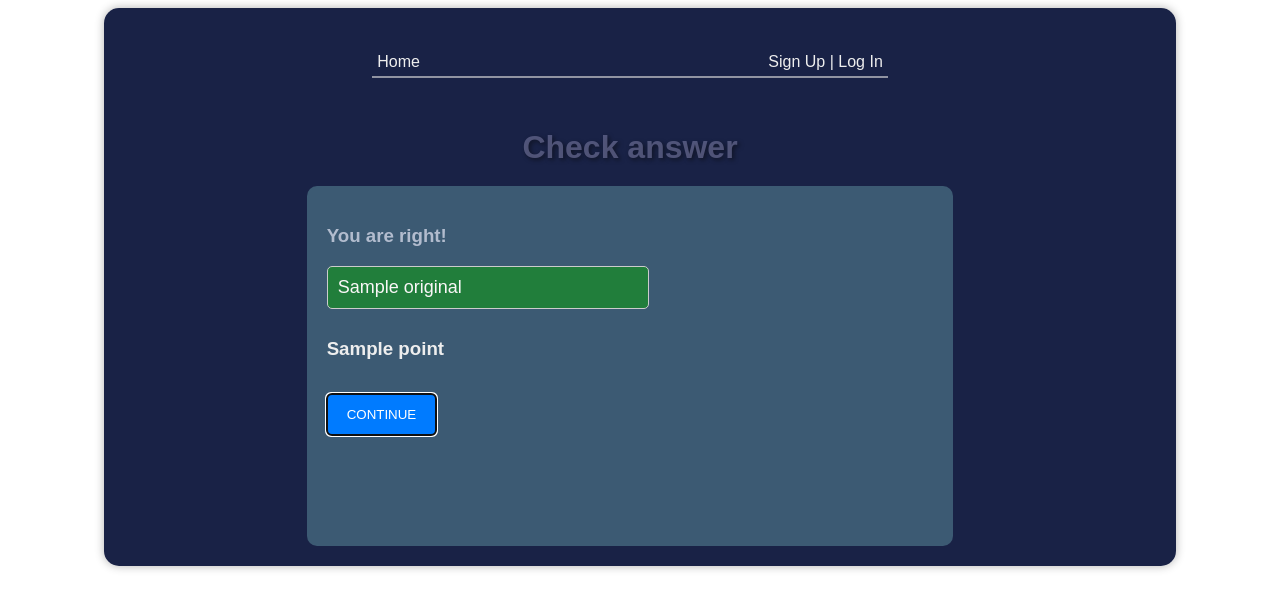
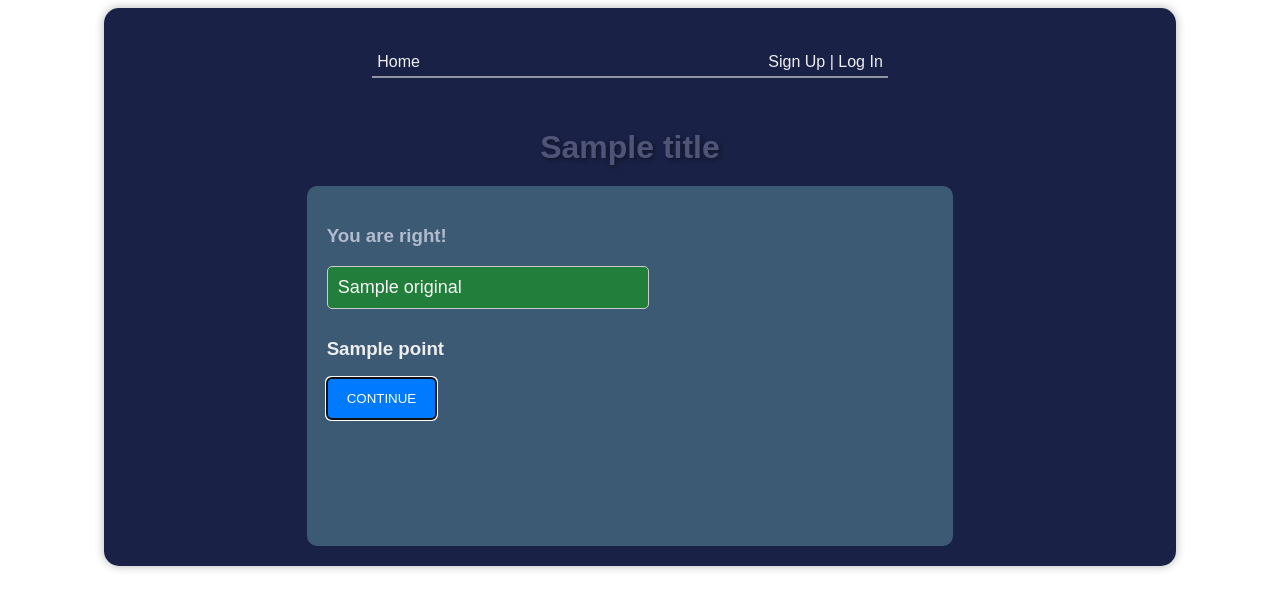
Before and after one commit to F-redy/assistant_in_learning_new_words, a Django app: template templates/words/user_answer.html in a window 1280 px wide. Shown: the top 609 px of the page. Run offline with Django 4.2, Linux system fonts and the light colour scheme; the template is opened without the code that fills it: most values are stand-ins (such as "Sample title", 1, 10 or a date in 2020).

Commit message:
change title annd new classes line 4: change title line 18: add class correct-answer line 25: add class error-container line 32: change class button-inline -> buttuon continue

```diff
--- a/templates/words/user_answer.html
+++ b/templates/words/user_answer.html
@@ -1,13 +1,10 @@
 {% extends 'base.html' %}
 
 {% block content %}
-    <h1 class="title-color">Check answer</h1>
+    <h1 class="title-color"> {{ title }} </h1>
+
     <div class="content-box">
-
-        {#        <form method="post">#}
-        {#            {% csrf_token %}#}
         <div>
-
             {% if custom_messages %}
 
                 {% if custom_messages.translation %}
@@ -18,25 +15,27 @@
                             correct answer for "{{ custom_messages.translation }}":
                         {% endif %}
                     </h3>
-                    <input type="text" value="{{ custom_messages.original }}" class="success-answer" readonly>
+                    <div class="correct-answer">
+                        <input type="text" value="{{ custom_messages.original }}" class="success-answer" readonly>
+                    </div>
+
                 {% endif %}
 
                 <h3>{{ custom_messages.point }}</h3>
-
-                {% if custom_messages.error_answer %}
-                    <h3>Oops..wrong.</h3>
-                    <input type="text" value="{{ custom_messages.user_answer }}" class="error-answer" readonly>
-                {% endif %}
-
+                <div class="error-container">
+                    {% if custom_messages.error_answer %}
+                        <h3>Oops..wrong.</h3>
+                        <input type="text" value="{{ custom_messages.user_answer }}" class="error-answer" readonly>
+                    {% endif %}
+                </div>
             {% endif %}
-            <p class="button-inline">
+            <p class="button-continue">
                 <a href="{{ come_back_url }}">
                     <button type="button" autofocus>CONTINUE</button>
                 </a>
             </p>
 
         </div>
-        {#        </form>#}
     </div>
 
 {% endblock %}
```
